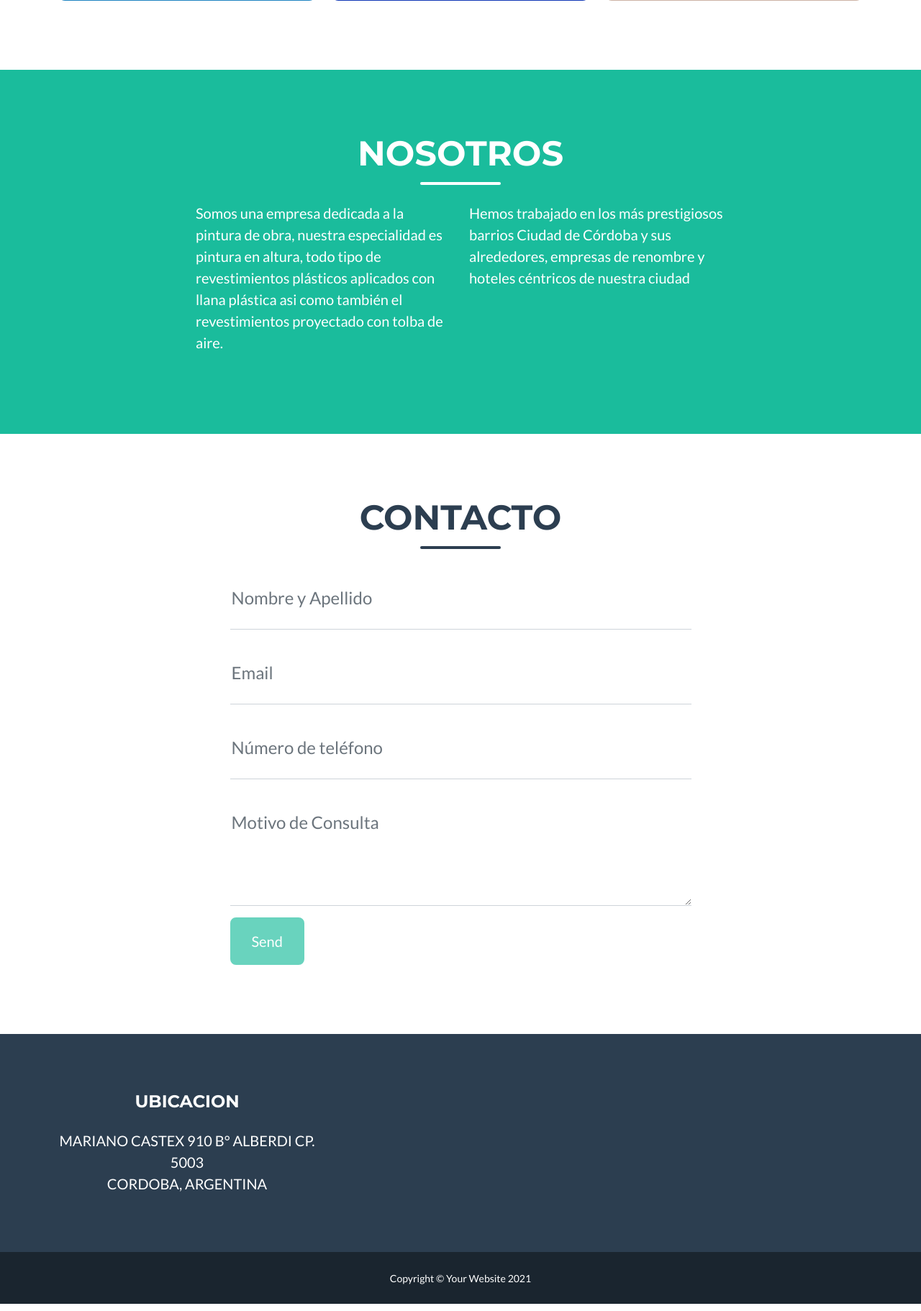
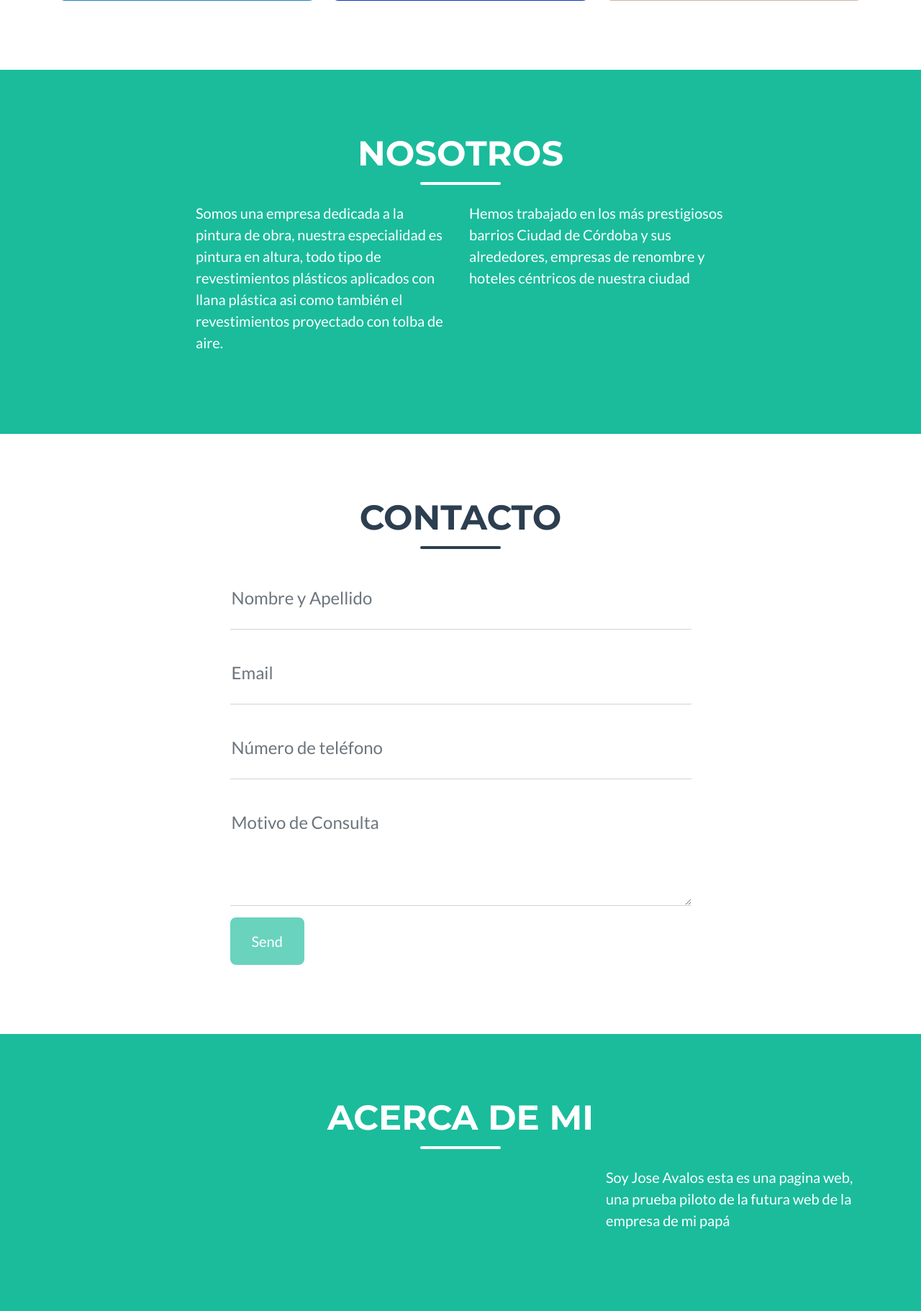
Before and after one commit to AvJose/ProyectoAjPintores, a Django app: page /AppAJ/ in a window 1280 px wide. Shown: the part 1409-3231 px from the top of the page at 72% size. Run offline with Django 4.2, Linux system fonts and the light colour scheme; some libraries are stand-ins or nearby versions.

Commit message:
cambios en el inicio

```diff
--- a/AppAJ/templates/AppAJ/inicio.html
+++ b/AppAJ/templates/AppAJ/inicio.html
@@ -35,6 +35,7 @@
                         <li class="nav-item mx-0 mx-lg-1"><a class="nav-link py-3 px-0 px-lg-3 rounded" href="#portfolio">Nuestro trabajos</a></li>
                         <li class="nav-item mx-0 mx-lg-1"><a class="nav-link py-3 px-0 px-lg-3 rounded" href="#about">Nosotros</a></li>
                         <li class="nav-item mx-0 mx-lg-1"><a class="nav-link py-3 px-0 px-lg-3 rounded" href="#contact">Contacto</a></li>
+                        <li class="nav-item mx-0 mx-lg-1"><a class="nav-link py-3 px-0 px-lg-3 rounded" href="#contact">Acerca de mi</a></li>
                     </ul>
                 </div>
             </div>
@@ -143,6 +144,7 @@
 
             </div>
         </section>
+
         <!-- Contact Section-->
         <section class="page-section" id="contact">
             <div class="container">
@@ -212,6 +214,24 @@
                 </div>
             </div>
         </section>
+        <section class="page-section bg-primary text-white mb-0" id="about">
+            <div class="container">
+                <!-- About Section Heading-->
+                <h2 class="page-section-heading text-center text-uppercase text-white">Acerca de mi</h2>
+                <!-- Icon Divider-->
+                <div class="divider-custom divider-light">
+                    <div class="divider-custom-line"></div>
+
+                </div>
+                <!-- About Section Content-->
+                <div class="row">
+                    <div class="col-lg-4 ms-auto"><p class="lead">Soy Jose Avalos esta es una pagina web, una prueba piloto de la futura web de la empresa de mi papá </p></div>
+
+                </div>
+                <!-- About Section Button-->
+
+            </div>
+        </section>
 
 
 
@@ -224,7 +244,9 @@
                         <h4 class="text-uppercase mb-4">UBICACION</h4>
                         <p class="lead mb-0">
                             MARIANO CASTEX 910
+                            <br />
                             B° ALBERDI
+                            <br />
                             CP. 5003
                             <br />
                             CORDOBA, ARGENTINA
```
